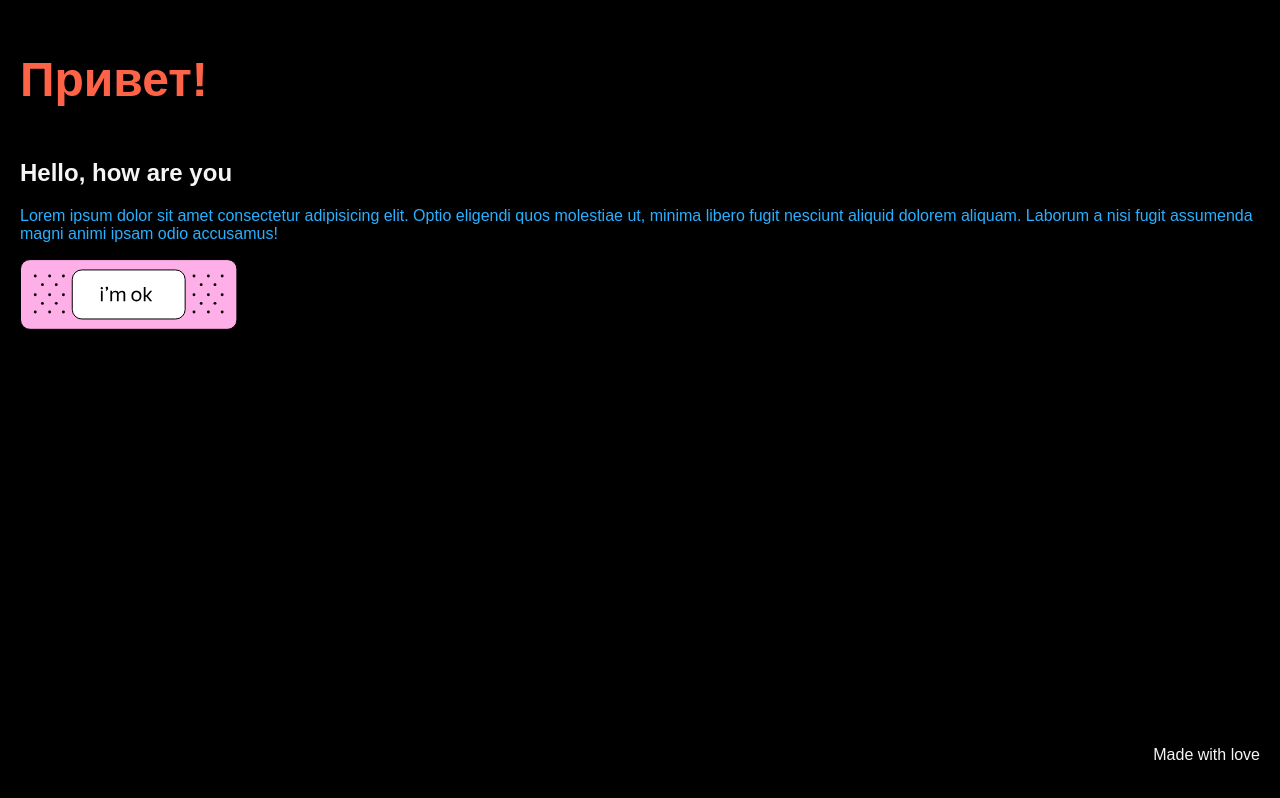
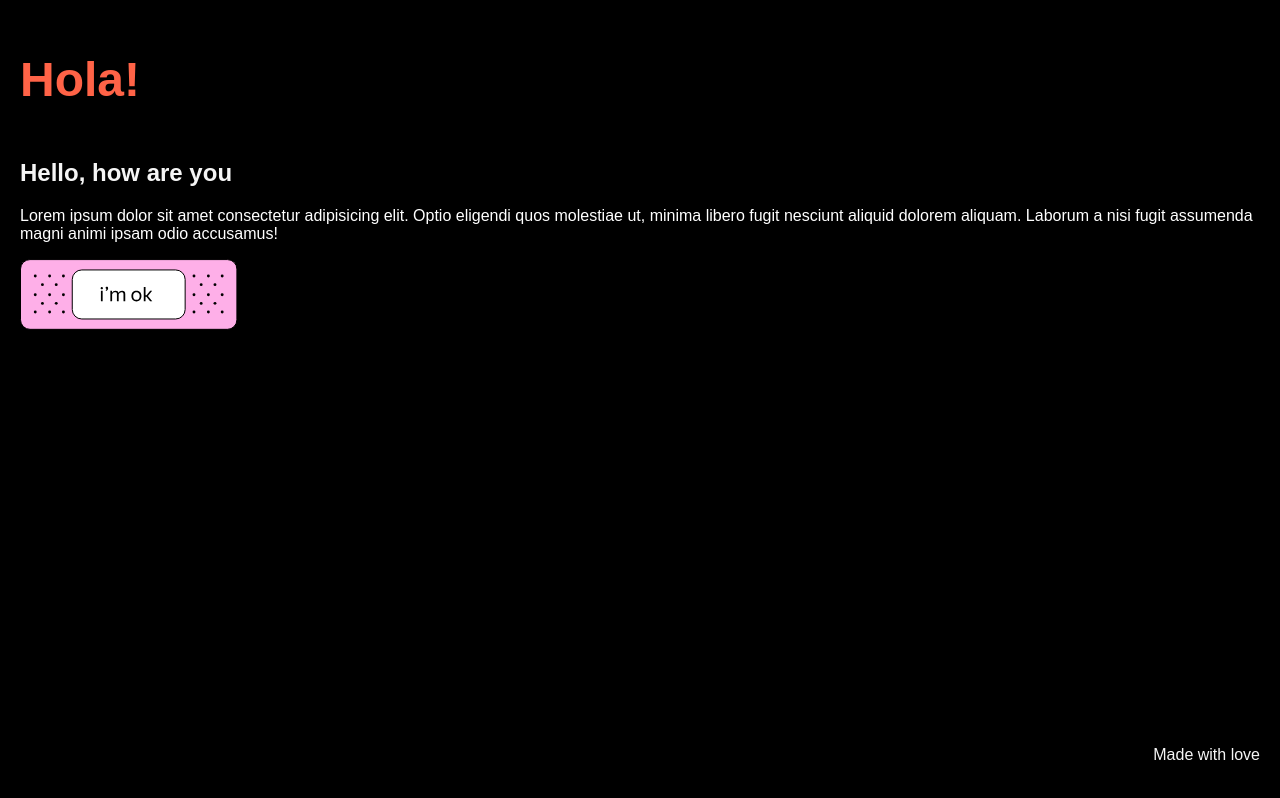
Before and after one commit to Mari-MA07/netlify-ci, a website: page src/index.html in a window 1280 px wide. Drawn offline with Linux system fonts and the light colour scheme; files that its build step writes are made by us from their sources.

Commit message:
подготовили к публикации

```diff
--- a/src/blocks/main/__text/main__text.css
+++ b/src/blocks/main/__text/main__text.css
@@ -1,3 +1,3 @@
 .main__text {
-  color: rgb(41 176 255);
+  color: white;
 }
--- a/src/index.html
+++ b/src/index.html
@@ -9,7 +9,7 @@
   </head>
   <body class="page page_theme_dark">
     <header class="header page__header header_theme_dark">
-      <h1 class="header__title">Привет!</h1>
+      <h1 class="header__title">Hola!</h1>
     </header>
     <main class="main">
       <h2 class="main__title">Hello, how are you</h2>
```
